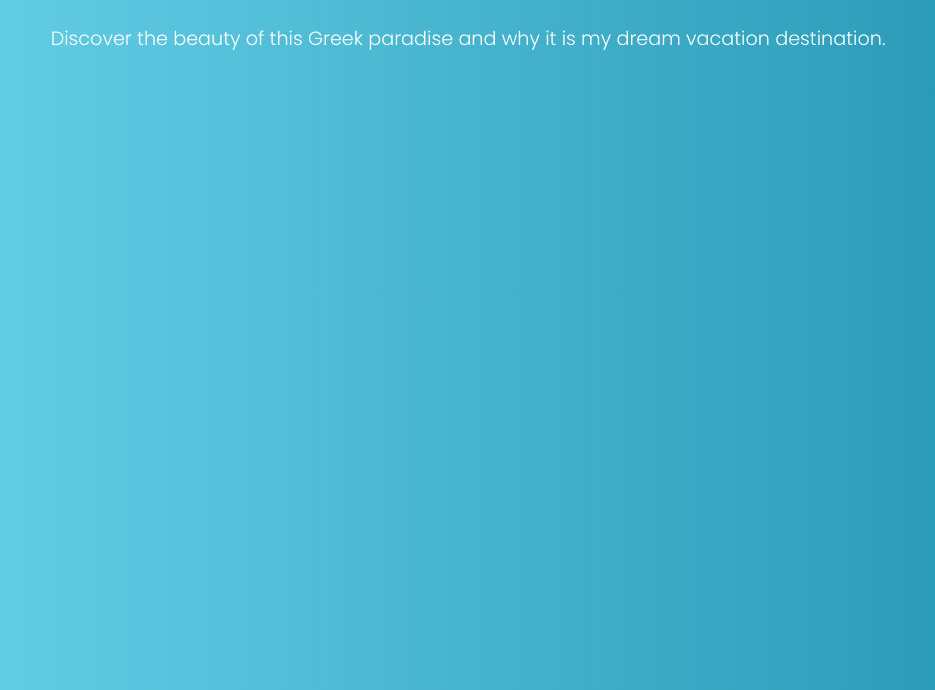
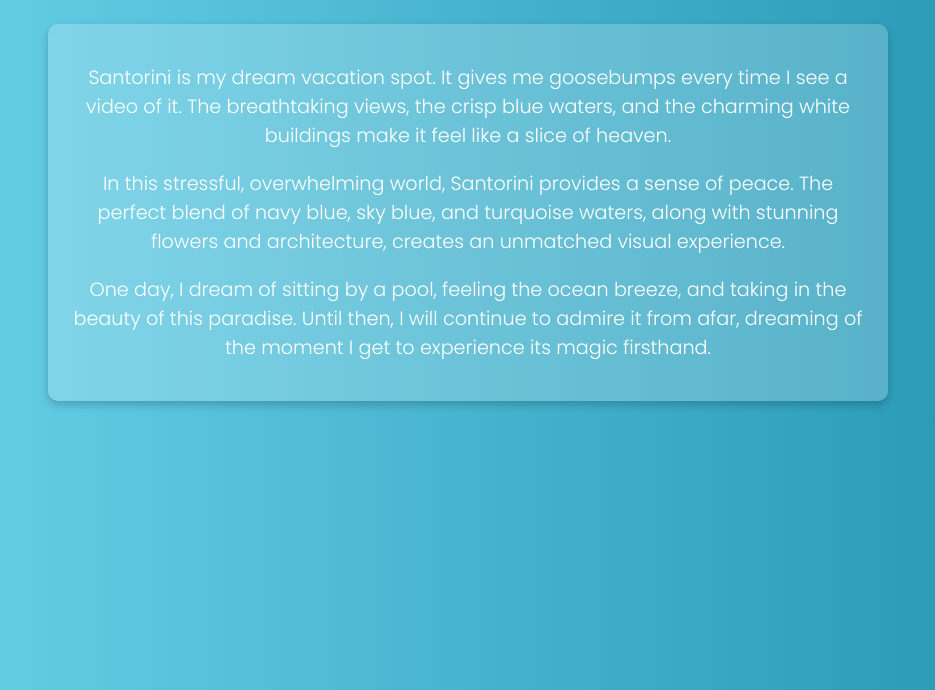
Before and after one commit to bmbuyamba/Santorini-Website, a plain HTML site: page index.html in a window 1280 px wide. Shown: the part 110-800 px from the top of the page, without its empty margins (172-1107 px from the left). Drawn offline with Linux system fonts and the light colour scheme.

Commit message:
Update index.html

```diff
--- a/index.html
+++ b/index.html
@@ -23,10 +23,21 @@
             font-size: 1.2em;
             font-weight: 300;
         }
+        .content {
+            max-width: 800px;
+            margin: 0 auto;
+            background: rgba(255, 255, 255, 0.2);
+            padding: 20px;
+            border-radius: 10px;
+        }
     </style>
 </head>
 <body>
     <h1>Welcome to Santorini</h1>
-    <p>Discover the beauty of this Greek paradise and why it is my dream vacation destination.</p>
+    <div class="content">
+        <p>Santorini is my dream vacation spot. It gives me goosebumps every time I see a video of it. The breathtaking views, the crisp blue waters, and the charming white buildings make it feel like a slice of heaven.</p>
+        <p>In this stressful, overwhelming world, Santorini provides a sense of peace. The perfect blend of navy blue, sky blue, and turquoise waters, along with stunning flowers and architecture, creates an unmatched visual experience.</p>
+        <p>One day, I dream of sitting by a pool, feeling the ocean breeze, and taking in the beauty of this paradise. Until then, I will continue to admire it from afar, dreaming of the moment I get to experience its magic firsthand.</p>
+    </div>
 </body>
 </html>
```
